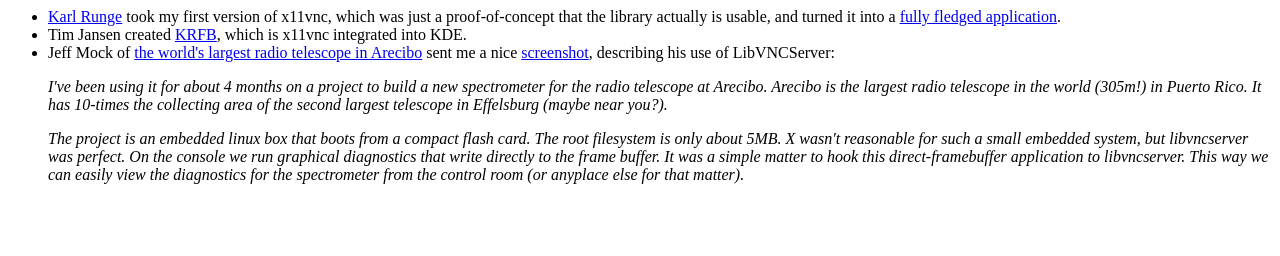
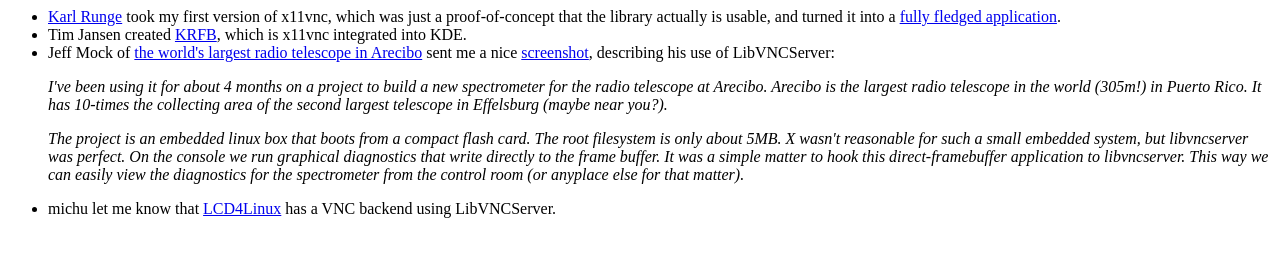
Before and after one commit to LibVNC/libvncserver, a plain HTML site: page success.html in a window 1280 px wide. Drawn offline with Linux system fonts and the light colour scheme.

Commit message:
Add LCD4Linux to the success stories
Signed-off-by: Johannes Schindelin <johannes.schindelin@gmx.de>

```diff
--- a/success.html
+++ b/success.html
@@ -37,5 +37,8 @@ application to libvncserver.  This way we can easily view the
 diagnostics for the spectrometer from the control room (or anyplace
 else for that matter).</i>
 
+<li>
+michu let me know that <a href=http://ssl.bulix.org/projects/lcd4linux/>
+LCD4Linux</a> has a VNC backend using LibVNCServer.
 </body>
 </html>
```
